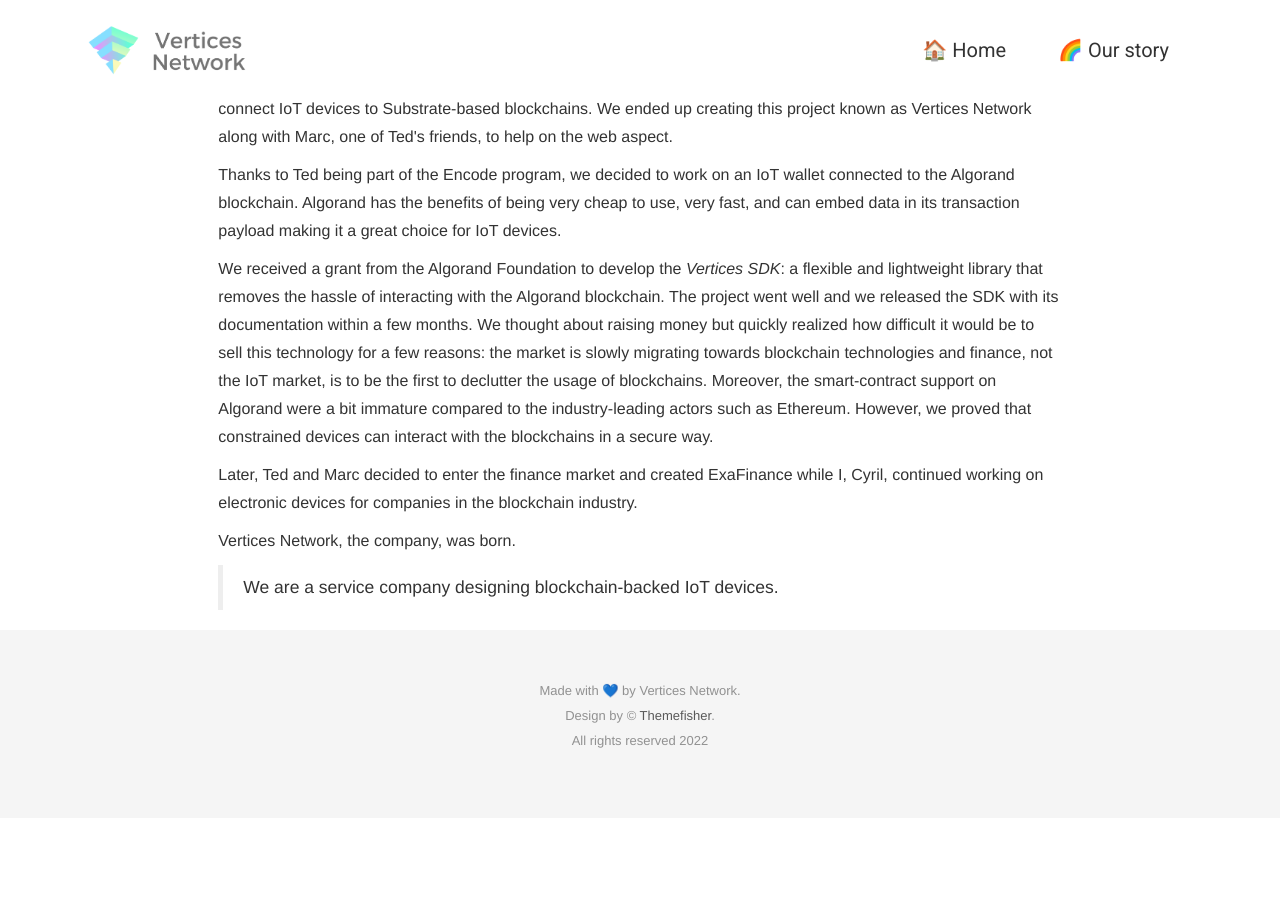
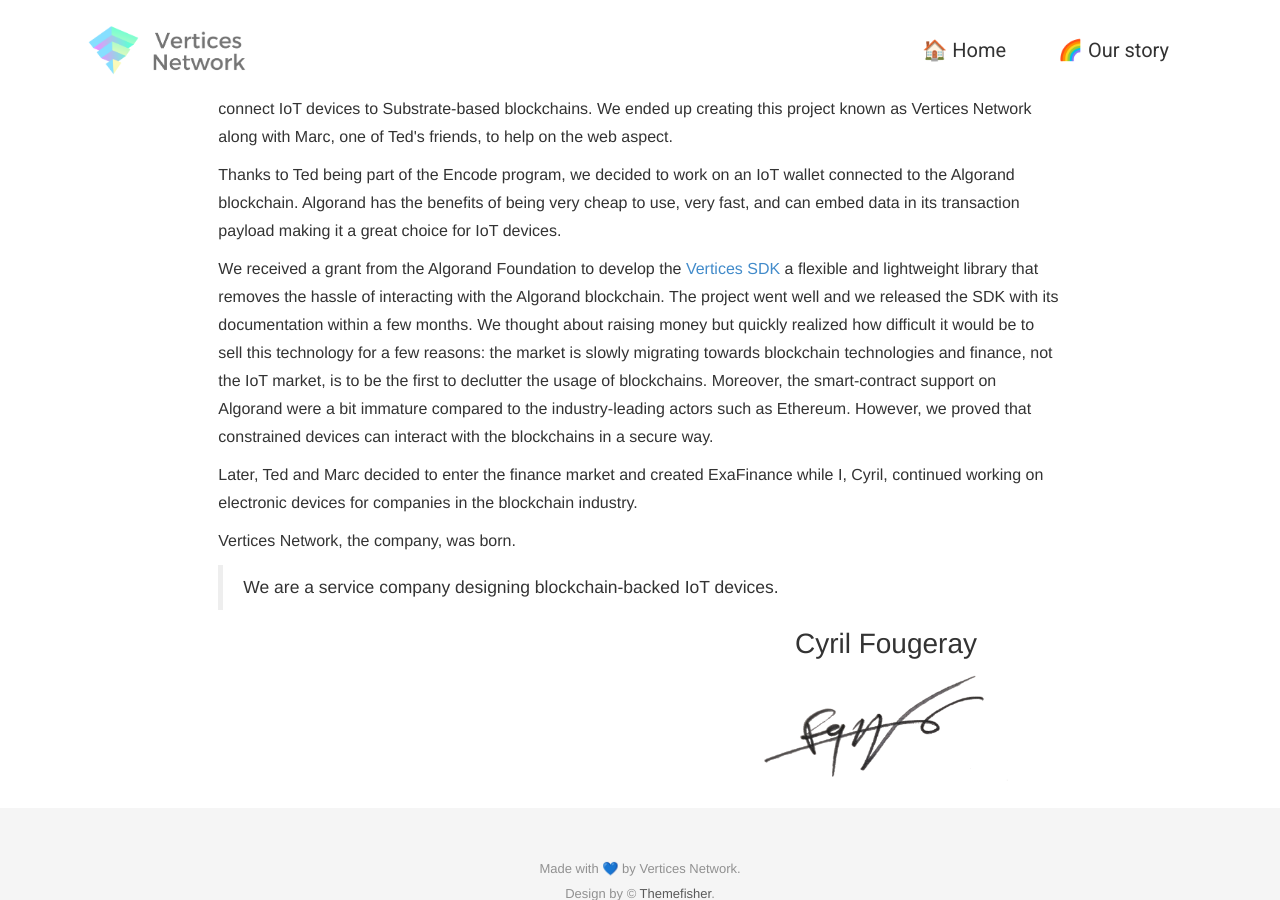
Before and after one commit to vertices-network/vertices-network.github.io, a Jekyll site: the page built from blog.html, in a window 1280 px wide and 900 px high, scrolled down 568 px. Built offline with Jekyll 4.4.1, drawn with Linux system fonts in a browser that asks for light colours; nearby versions of some CDN libraries; some web fonts are replaced; before the commit the page ends 1386 px from its top, so only the background shows below that.

Commit message:
Add some links + formating

```diff
--- a/blog.html
+++ b/blog.html
@@ -29,10 +29,13 @@
       No more siloed data hidden in companies' private servers.
     </p>
     <p>
-      In order to authenticate the data, we needed to implement a lightweight wallet running on the connected device, and we were a few people and companies working toward this goal.
-      One of them, Ted, has been working on a wallet running on Arduino devices and connected to the Algorand blockchain while I, Cyril, developped a Rust library to connect IoT devices to
+      In order to authenticate the data, we needed to implement a lightweight wallet running on the connected device,
+      and we were a few people and companies working toward this goal.
+      One of them, Ted, has been working on a wallet running on Arduino devices and connected to the Algorand blockchain
+      while I, Cyril, developped a Rust library to connect IoT devices to
       Substrate-based blockchains.
-      We ended up creating this project known as Vertices Network along with Marc, one of Ted's friends, to help on the web aspect.
+      We ended up creating this project known as Vertices Network along with Marc, one of Ted's friends, to help on the
+      web aspect.
     </p>
     <p>
       Thanks to Ted being part of the Encode program, we decided to work on an IoT wallet connected to the
@@ -59,6 +63,11 @@
     <blockquote>
       We are a service company designing blockchain-backed IoT devices.
     </blockquote>
+    <p class="col-md-7 col-sm-7"></p>
+    <p class="col-md-5 col-sm-5" style="text-align: center; font-size: 2em">
+      Cyril Fougeray<br />
+      <img src="../img/signature.png" alt="signature" height="140px">
+    </p>
   </div>
   <div class="col-md-2 col-sm-2">
   </div>
```
Also changed, not shown: other parts of blog.html (+2 -1 lines), index.html (+15 -6 lines), img/signature.png (added). Lines whose indentation alone changed are shown as unchanged.
